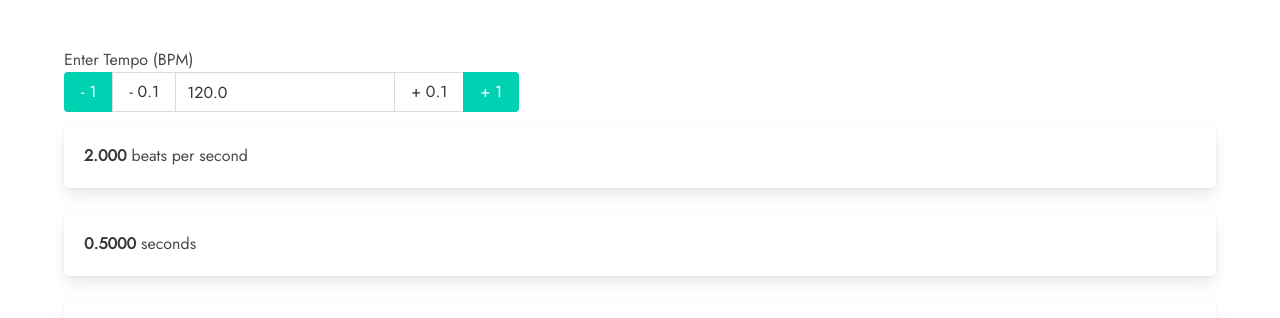
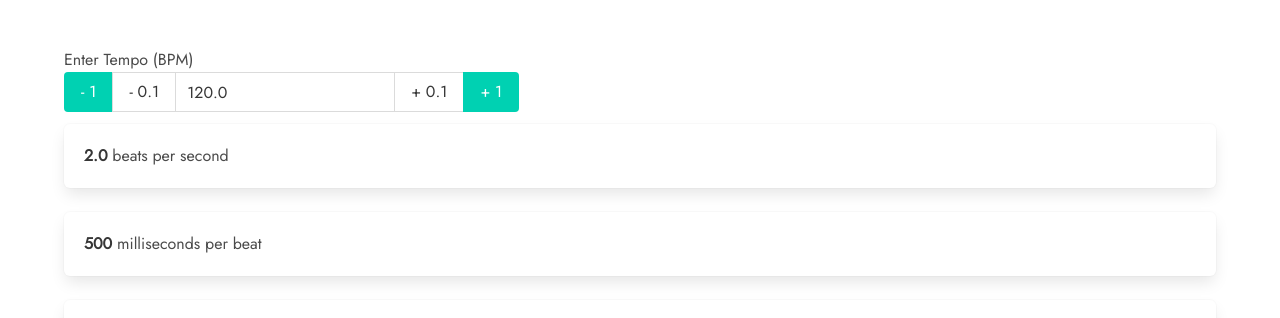
Before and after one commit to ajrussellaudio/rhythmetic, a React (Create React App) app: page / in a window 1280 px wide. Shown: the top 318 px of the page. Built offline with nearby package versions, Linux system fonts and the light colour scheme.

Commit message:
Use toLocaleString throughout

```diff
--- a/src/components/BeatsPerSecond.jsx
+++ b/src/components/BeatsPerSecond.jsx
@@ -3,7 +3,13 @@ import beatsPerSecond from '../utils/beatsPerSecond';
 
 const BeatsPerSecond = ({ tempo }) => (
     <div className="box">
-        <strong>{beatsPerSecond(tempo).toPrecision(4)}</strong> beats per second
+        <strong>
+            {beatsPerSecond(tempo).toLocaleString(undefined, {
+                minimumFractionDigits: 1,
+                maximumFractionDigits: 5,
+            })}
+        </strong>{' '}
+        beats per second
     </div>
 );
 
--- a/src/components/PeriodOfBeat.jsx
+++ b/src/components/PeriodOfBeat.jsx
@@ -3,7 +3,12 @@ import periodOfBeat from '../utils/periodOfBeat';
 
 const PeriodOfBeat = ({ tempo }) => (
     <div className="box">
-        <strong>{periodOfBeat(tempo).toPrecision(4)}</strong> seconds
+        <strong>
+            {(1000 * periodOfBeat(tempo)).toLocaleString(undefined, {
+                maximumFractionDigits: 3,
+            })}
+        </strong>{' '}
+        milliseconds per beat
     </div>
 );
 
--- a/src/components/TempoInput.jsx
+++ b/src/components/TempoInput.jsx
@@ -15,18 +15,21 @@ const TempoInput = ({ tempo, setTempo }) => {
             <div className="field has-addons">
                 <div className="control">
                     <button
-                        class="button is-primary"
+                        className="button is-primary"
                         onClick={handleButtonClick(-1)}
                     >
                         - 1
                     </button>
                 </div>
                 <div className="control">
-                    <button class="button" onClick={handleButtonClick(-0.1)}>
+                    <button
+                        className="button"
+                        onClick={handleButtonClick(-0.1)}
+                    >
                         - 0.1
                     </button>
                 </div>
-                <div class="control">
+                <div className="control">
                     <input
                         className="input"
                         type="number"
@@ -34,16 +37,17 @@ const TempoInput = ({ tempo, setTempo }) => {
                         value={tempo.toPrecision(4)}
                         step={0.1}
                         onChange={handleChange}
+                        readOnly
                     />
                 </div>
                 <div className="control">
-                    <button class="button" onClick={handleButtonClick(0.1)}>
+                    <button className="button" onClick={handleButtonClick(0.1)}>
                         + 0.1
                     </button>
                 </div>
                 <div className="control">
                     <button
-                        class="button is-primary"
+                        className="button is-primary"
                         onClick={handleButtonClick(1)}
                     >
                         + 1
```
